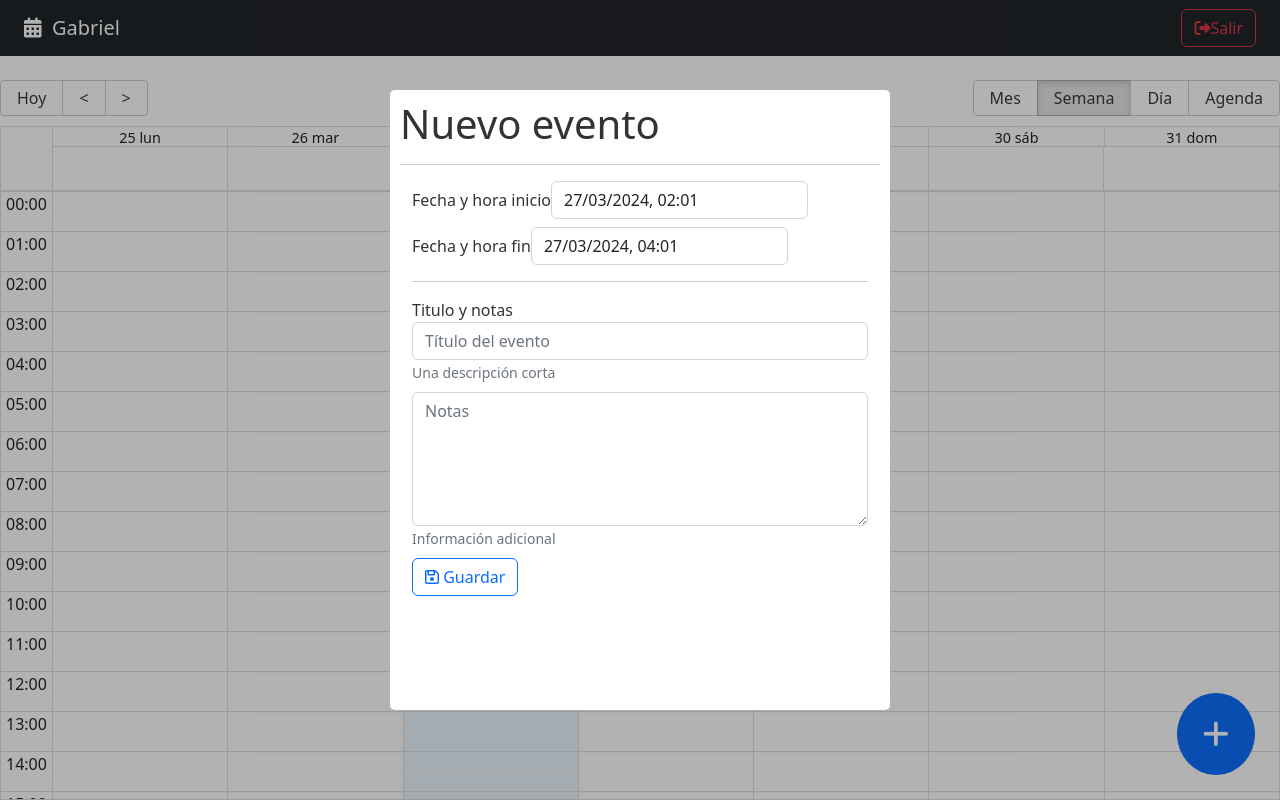
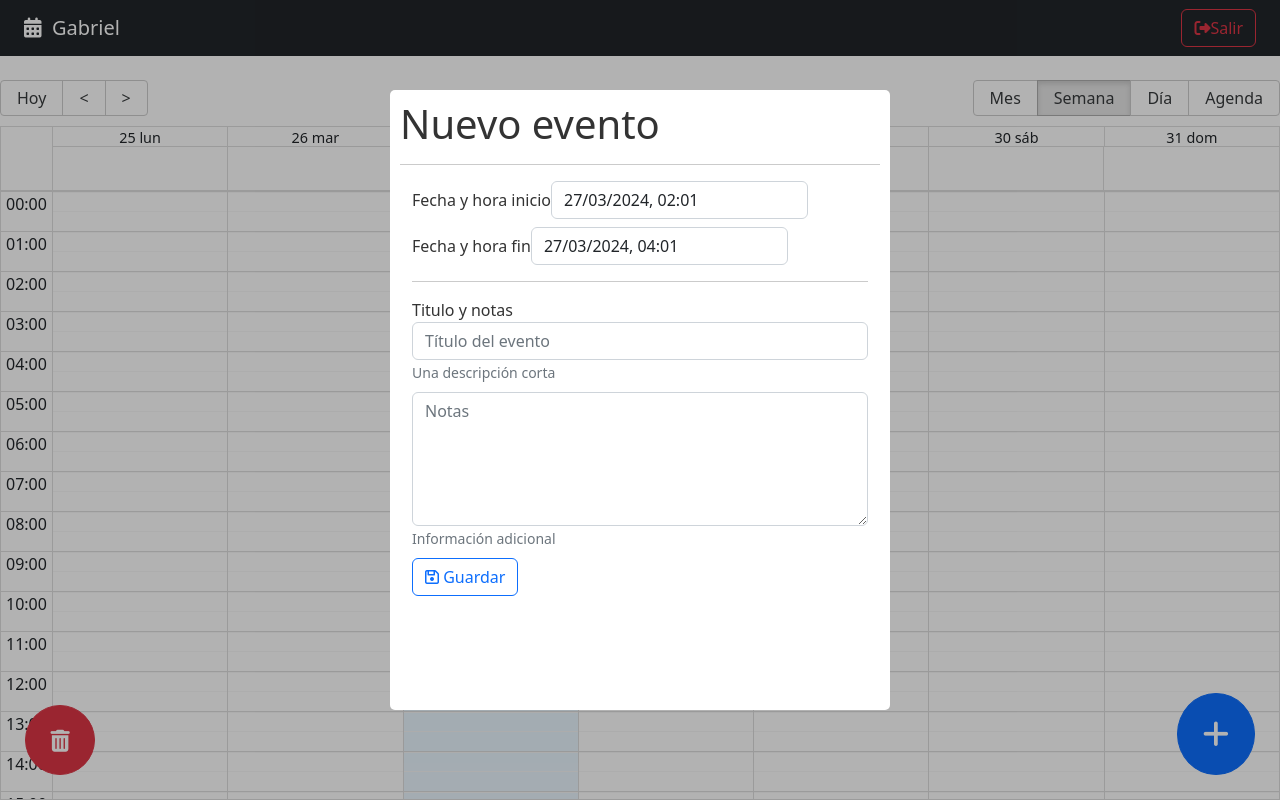
Before and after one commit to 1gabrielcarrizo/mern-calendar, a React (Vite) app: page /auth in a window 1280 px wide. Both pictures are taken after a click on the button 1215 px from the left and 734 px from the top of the page. Built offline with nearby package versions, Linux system fonts and the light colour scheme.

Commit message:
deleting an event

```diff
--- a/src/calendar/calendarSlice.js
+++ b/src/calendar/calendarSlice.js
@@ -38,9 +38,16 @@ export const calendarSlice = createSlice({
                 return event
             })
         },
+        onDeleteEvent: (state) => {
+            // si hay una nota activa entonces lo elimina
+            if(state.activeEvent){
+                state.events = state.events.filter(event => event._id !== state.activeEvent._id) // regresamos todos los eventos que sean diferentes al _id de la nota activa
+            }
+            state.activeEvent = null
+        },
     }
 });
 
 
 // Action creators are generated for each case reducer function
-export const { onSetActiveEvent, onAddNewEvent, onUpdateEvent } = calendarSlice.actions;
+export const { onSetActiveEvent, onAddNewEvent, onUpdateEvent, onDeleteEvent } = calendarSlice.actions;
--- /dev/null
+++ b/src/calendar/components/FabDelete.jsx
@@ -0,0 +1,24 @@
+
+import { useCalendarStore } from '../../hooks'
+
+export const FabDelete = () => {
+
+    const { startDeletingEvent, hasEventSelected } = useCalendarStore()
+
+
+    const handleDelete = () => {
+        startDeletingEvent()
+    }
+
+    return (
+        <button
+            className='btn btn-danger fab-danger'
+            onClick={handleDelete}
+            style={{
+                display: hasEventSelected ? '' : 'none'
+            }}
+        >
+            <i className='fas fa-trash-alt'></i>
+        </button>
+    )
+}
--- a/src/calendar/index.js
+++ b/src/calendar/index.js
@@ -1,4 +1,5 @@
 export * from './components/FabAddNew'
+export * from './components/FabDelete'
 export * from './pages/CalendarPage'
 export * from './components/Navbar'
 export * from './components/CalendarEvent'
--- a/src/calendar/pages/CalendarPage.jsx
+++ b/src/calendar/pages/CalendarPage.jsx
@@ -1,7 +1,7 @@
 import React, { useState } from 'react'
 import { Calendar } from 'react-big-calendar'
 import 'react-big-calendar/lib/css/react-big-calendar.css'
-import { CalendarEvent, CalendarModal, FabAddNew, Navbar } from '../'
+import { CalendarEvent, CalendarModal, FabAddNew, FabDelete, Navbar } from '../'
 import { getMessagesES, localizer } from '../../helpers'
 import { useUiStore, useCalendarStore } from '../../hooks'
 
@@ -65,6 +65,7 @@ export const CalendarPage = () => {
       />
       <CalendarModal/>
       <FabAddNew/>
+      <FabDelete/>
     </>
   )
 }
--- a/src/hooks/useCalendarStore.js
+++ b/src/hooks/useCalendarStore.js
@@ -1,5 +1,5 @@
 import { useDispatch, useSelector } from 'react-redux'
-import { onAddNewEvent, onSetActiveEvent, onUpdateEvent } from '../store'
+import { onAddNewEvent, onDeleteEvent, onSetActiveEvent, onUpdateEvent } from '../store'
 
 export const useCalendarStore = () => {
 
@@ -23,12 +23,20 @@ export const useCalendarStore = () => {
         }
     }
 
+    const startDeletingEvent = () => {
+        //TODO: llegar al backend
+        dispatch(onDeleteEvent())
+    }
+
     return {
         // propiedades
         events,
         activeEvent,
+        hasEventSelected: !!activeEvent,
         // metodos
         setActiveEvent,
-        startSavingEvent
+        startSavingEvent,
+        startDeletingEvent
+        //TODO: llegar al backend
     }
 }
--- a/src/index.css
+++ b/src/index.css
@@ -47,3 +47,13 @@
   position: fixed;
   right: 25px;
 }
+
+.fab-danger{
+  border-radius: 100%;
+  bottom: 25px;
+  font-size: 22px;
+  width: 70px;
+  height: 70px;
+  position: fixed;
+  left: 25px;
+}
```
